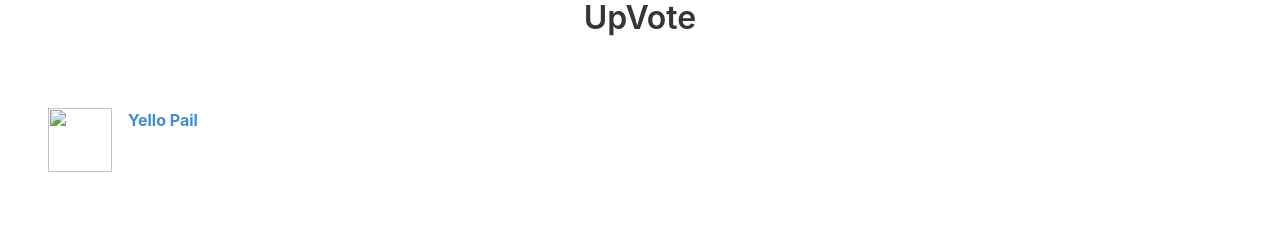
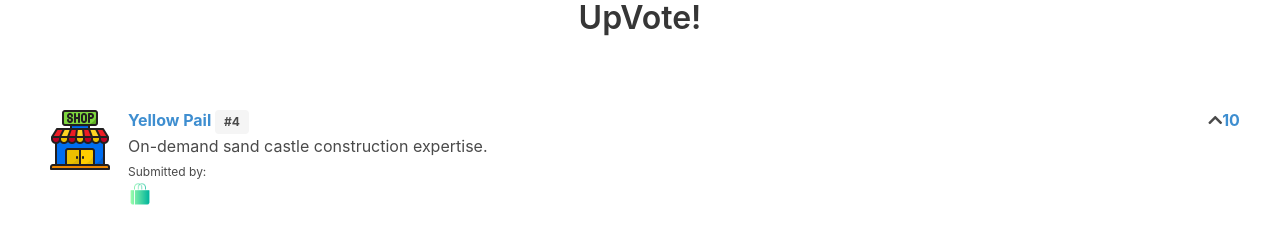
Before and after one commit to owinoalfred/uoviye-vuejs, a plain HTML site: page index.html in a window 1280 px wide. Drawn offline with nearby package versions, Linux system fonts and the light colour scheme.

Commit message:
adding the seeds.js

```diff
--- a/index.html
+++ b/index.html
@@ -1,34 +1,49 @@
 <!DOCTYPE html>
-<html lang="en">
+<html>
+
 <head>
     <link rel="stylesheet" href="https://cdnjs.cloudflare.com/ajax/libs/bulma/0.5.3/css/bulma.css">
     <link rel="stylesheet" href="https://use.fontawesome.com/releases/v5.0.6/css/all.css">
-    <link rel="stylesheet" href="style.css">
-    <meta charset="UTF-8">
-    <meta http-equiv="X-UA-Compatible" content="IE=edge">
-    <meta name="viewport" content="width=device-width, initial-scale=1.0">
-    <title>Document</title>
+    <link rel="stylesheet" href="../public/styles.css" />
 </head>
+
 <body>
     <div id="app">
-        <h2 class="has-text-centered dividing-header title">UpVote</h2>
+        <h2 class="title has-text-centered dividing-header">UpVote!</h2>
         <div class="section">
             <article class="media">
                 <figure class="media-left">
-                    <img src="./images/submissions/image-yellow.png" class = "image is-64x64" alt="">
+                    <img class="image is-64x64" src="/images/shop.png">
                 </figure>
                 <div class="media-content">
+                    <div class="content">
                         <p>
                             <strong>
-            <a href="#" class="has-text-info">Yello Pail</a>
+                                <a href="#" class="has-text-info">Yellow Pail</a>
+                                <span class="tag is-small">#4</span>
                             </strong>
+                            <br>
+                            On-demand sand castle construction expertise.
+                            <br>
+                            <small class="is-size-7">
+                                Submitted by:
+                                <img class="image is-24x24" src="/images/shopping-bag.png">
+                            </small>
                         </p>
                     </div>
                 </div>
+                <div class="media-right">
+                    <span class="icon is-small">
+                        <i class="fa fa-chevron-up"></i>
+                        <strong class="has-text-info">10</strong>
+                    </span>
+                </div>
+            </article>
         </div>
     </div>
     <script src="https://unpkg.com/vue@next"></script>
     <script src="./seed.js"></script>
     <script src="./main.js"></script>
 </body>
+
 </html>
--- a/seed.js
+++ b/seed.js
@@ -0,0 +1,9 @@
+const submissions = [{
+    id:1,
+    title: "Yellow Pail",
+    description: "On-demand sand and castly construction Expertise",
+    votes: 16,
+    avatar: "/images/shop.png",
+    sumbmissionImage: '/images/shopping-bag.png'
+},
+]
```
Also changed, not shown: images/shop.png (added), images/shopping-bag.png (added). Lines whose indentation alone changed are shown as unchanged.
